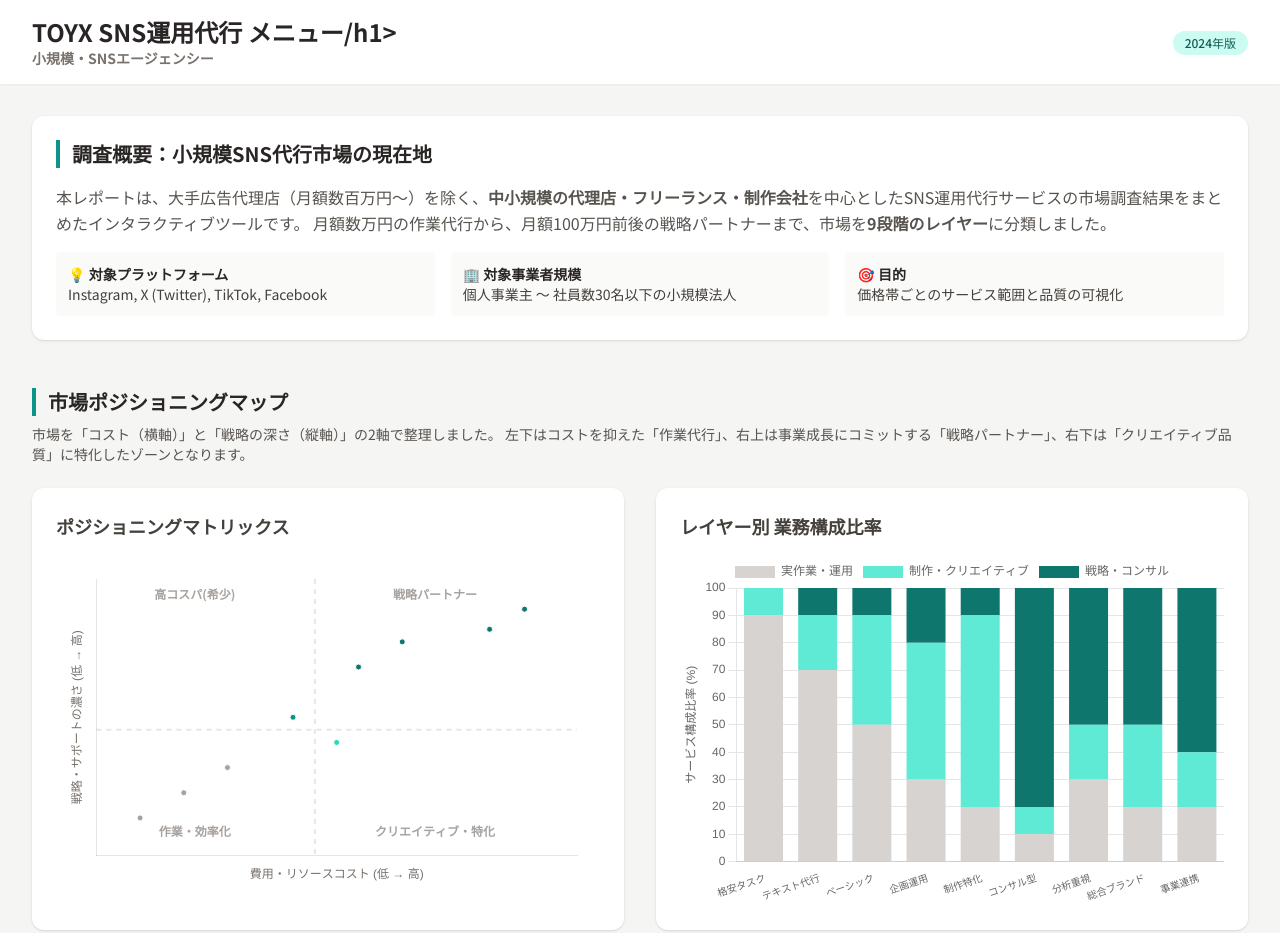
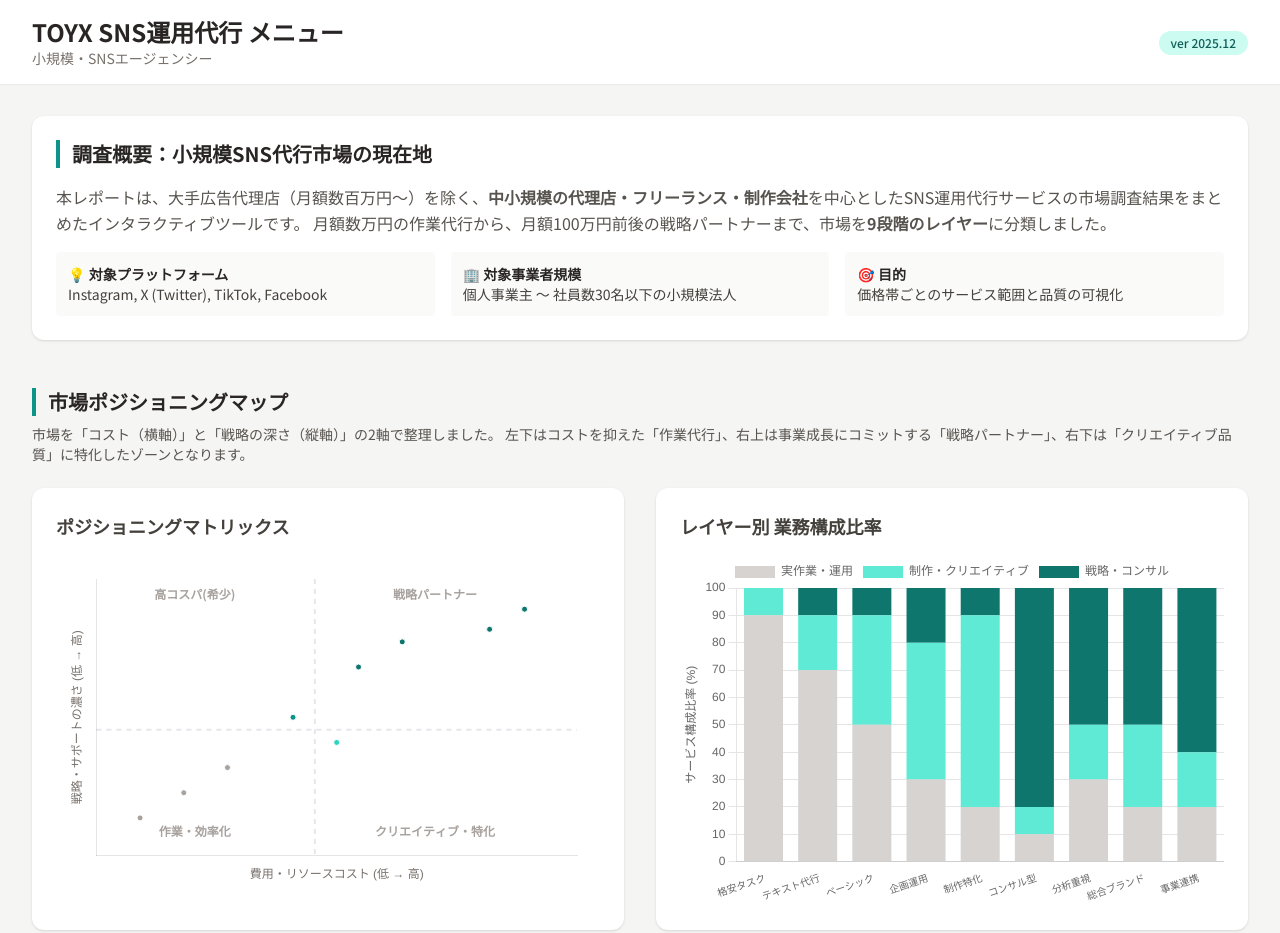
Before and after one commit to narunax/sns_menu, a plain HTML site: page index.html in a window 1280 px wide. Shown: the top 933 px of the page. Drawn offline with nearby package versions, Linux system fonts and the light colour scheme.

Commit message:
Update index.html

```diff
--- a/index.html
+++ b/index.html
@@ -66,12 +66,12 @@
     <header class="bg-white shadow-sm sticky top-0 z-10">
         <div class="max-w-7xl mx-auto px-4 sm:px-6 lg:px-8 py-4 flex justify-between items-center">
             <div>
-                <h1 class="text-2xl font-bold text-stone-800">TOYX SNS運用代行 メニュー/h1>
+                <h1 class="text-2xl font-bold text-stone-800">TOYX SNS運用代行 メニュー</h1>
                 <p class="text-sm text-stone-500 hidden sm:block">小規模・SNSエージェンシー</p>
             </div>
             <div class="text-right">
                 <span class="inline-flex items-center px-3 py-1 rounded-full text-xs font-medium bg-teal-100 text-teal-800">
-                    2024年版
+                    ver 2025.12
                 </span>
             </div>
         </div>
```
